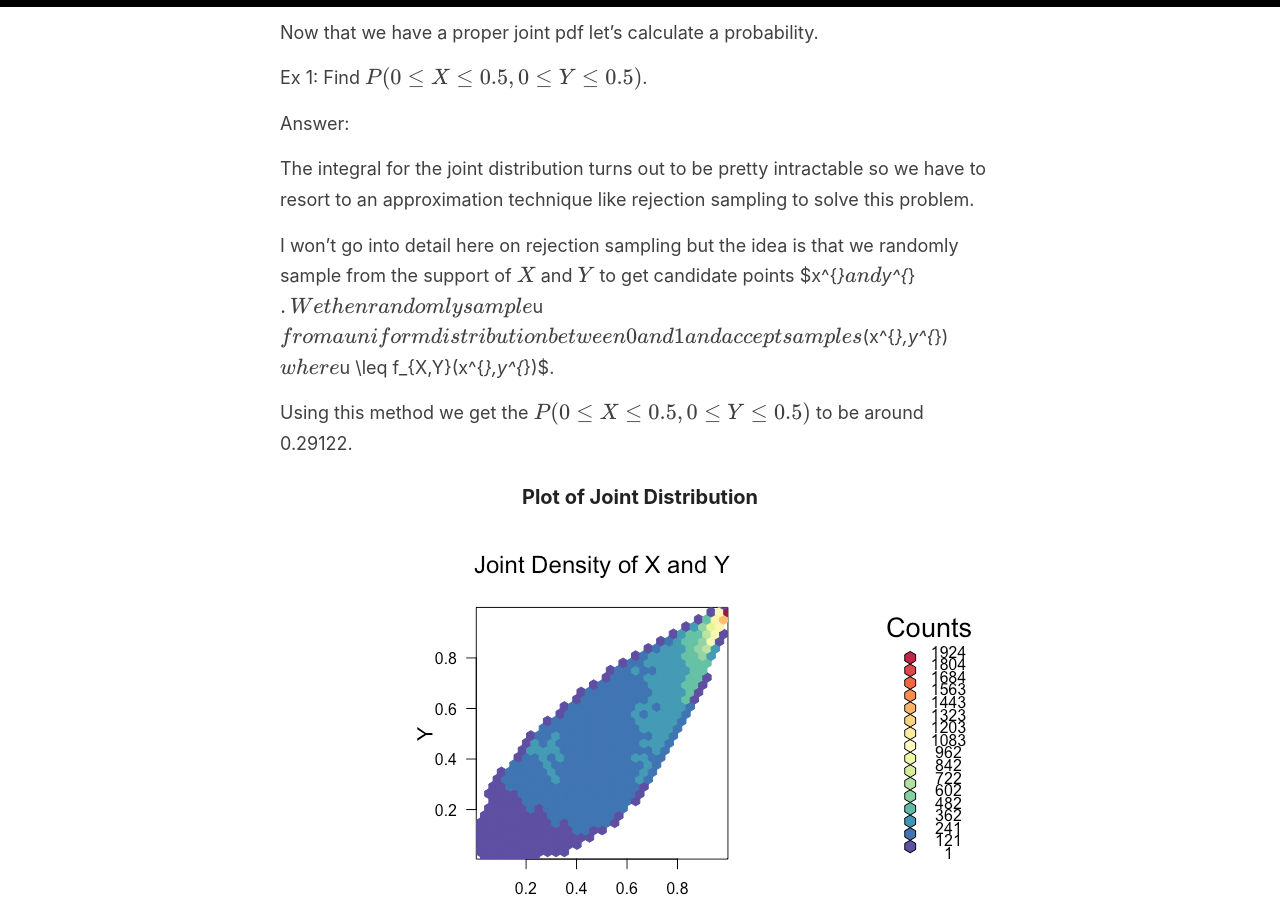
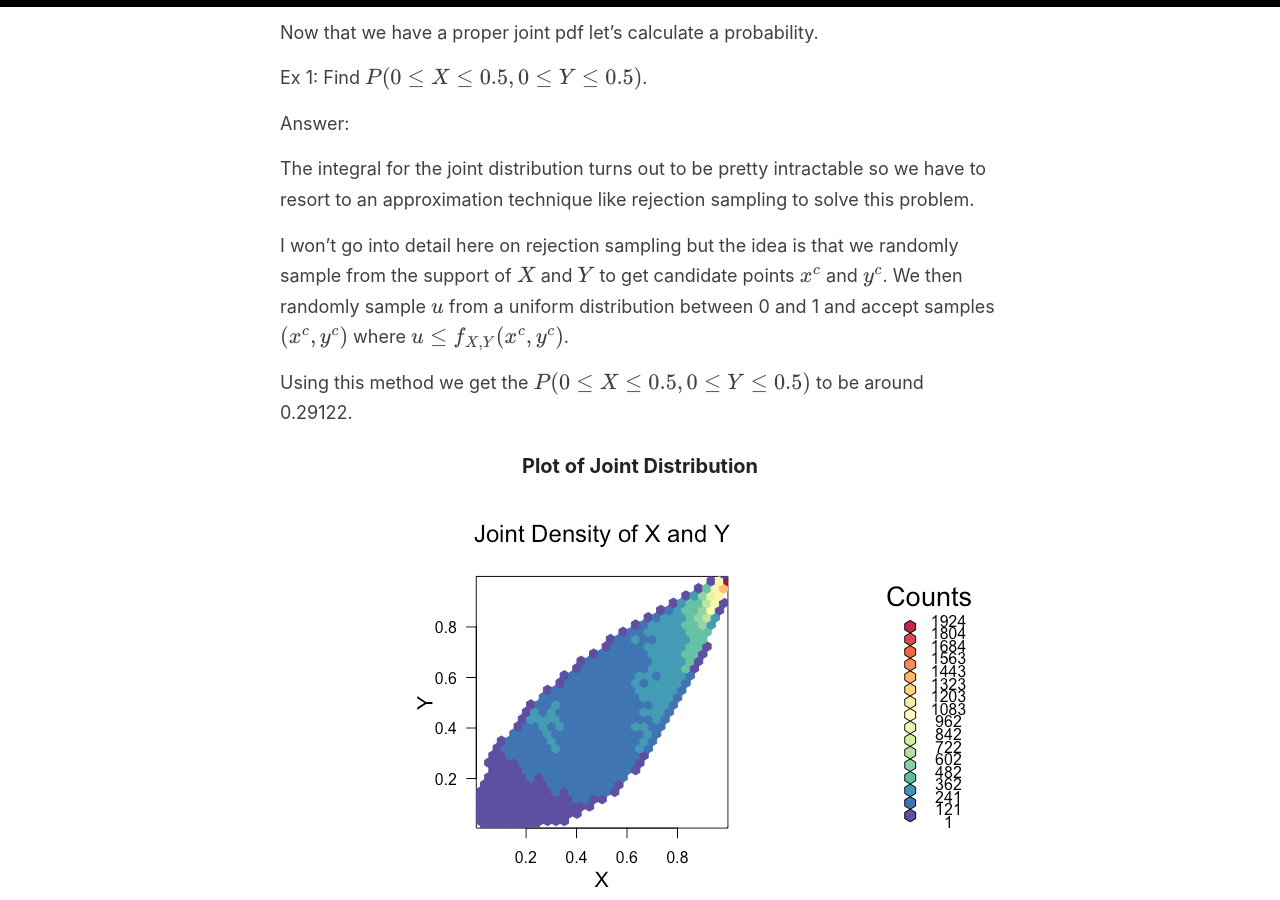
Before and after one commit to kayleeisokay/kayleeisokay.github.io, a Jekyll site: the page built from _posts/2024-08-30-marginal_dist.md, in a window 1280 px wide and 900 px high, scrolled down 7892 px. Built offline with Jekyll 4.4.1, drawn with Linux system fonts in a browser that asks for light colours.

Commit message:
can't use markdown symbols

```diff
--- a/_posts/2024-08-30-marginal_dist.md
+++ b/_posts/2024-08-30-marginal_dist.md
@@ -218,7 +218,7 @@ Answer:
 
 The integral for the joint distribution turns out to be pretty intractable so we have to resort to an approximation technique like rejection sampling to solve this problem.
 
-I won't go into detail here on rejection sampling but the idea is that we randomly sample from the support of $X$ and $Y$ to get candidate points $x^{*}$ and $y^{*}$. We then randomly sample $u$ from a uniform distribution between 0 and 1 and accept samples $(x^{*},y^{*})$ where $u \leq f_{X,Y}(x^{*},y^{*})$.
+I won't go into detail here on rejection sampling but the idea is that we randomly sample from the support of $X$ and $Y$ to get candidate points $x^{c}$ and $y^{c}$. We then randomly sample $u$ from a uniform distribution between 0 and 1 and accept samples $(x^{c},y^{c})$ where $u \leq f_{X,Y}(x^{c},y^{c})$.
 
 Using this method we get the $P(0 \leq X \leq 0.5, 0 \leq Y \leq 0.5)$ to be around 0.29122.
 
```
